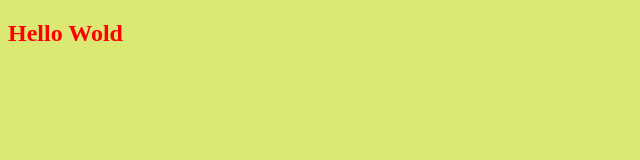
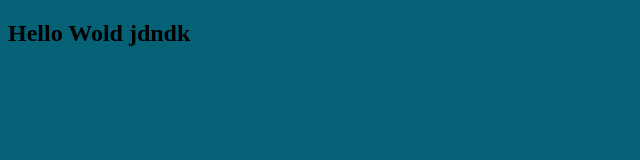
Before and after one commit to AminOuaaziz/Git2Project, a plain HTML site: page index.html in a window 1280 px wide. Shown: the whole page, without its empty margins (0-640 px from the left). Drawn offline with Linux system fonts and the light colour scheme.

Commit message:
chenging stayl for the titel

```diff
--- a/index.html
+++ b/index.html
@@ -9,12 +9,10 @@
 </head>
 <body>
 
-  <h2>Hello Wold </h2>
+  <h2>Hello Wold jdndk </h2>
 
     <!-- <p>Lorem, ipsum dolor sit amet consectetur adipisicing elit.
-         Corporis maiores placeat sit voluptas inventore doloribus adipisci,
-          qui libero reprehenderit, iusto ullam nisi dolor, quisquam hic illo itaque totam beatae facere.
-        </p> -->
+    clear
 
 
 <script src="app.js"></script>
--- a/styl.css
+++ b/styl.css
@@ -1,6 +1,6 @@
 h2 {
-  color: #ff0000;
+  color: #000000;
 }
 body {
-  background-color: #dce874;
+  background-color: #046176;
 }
```
